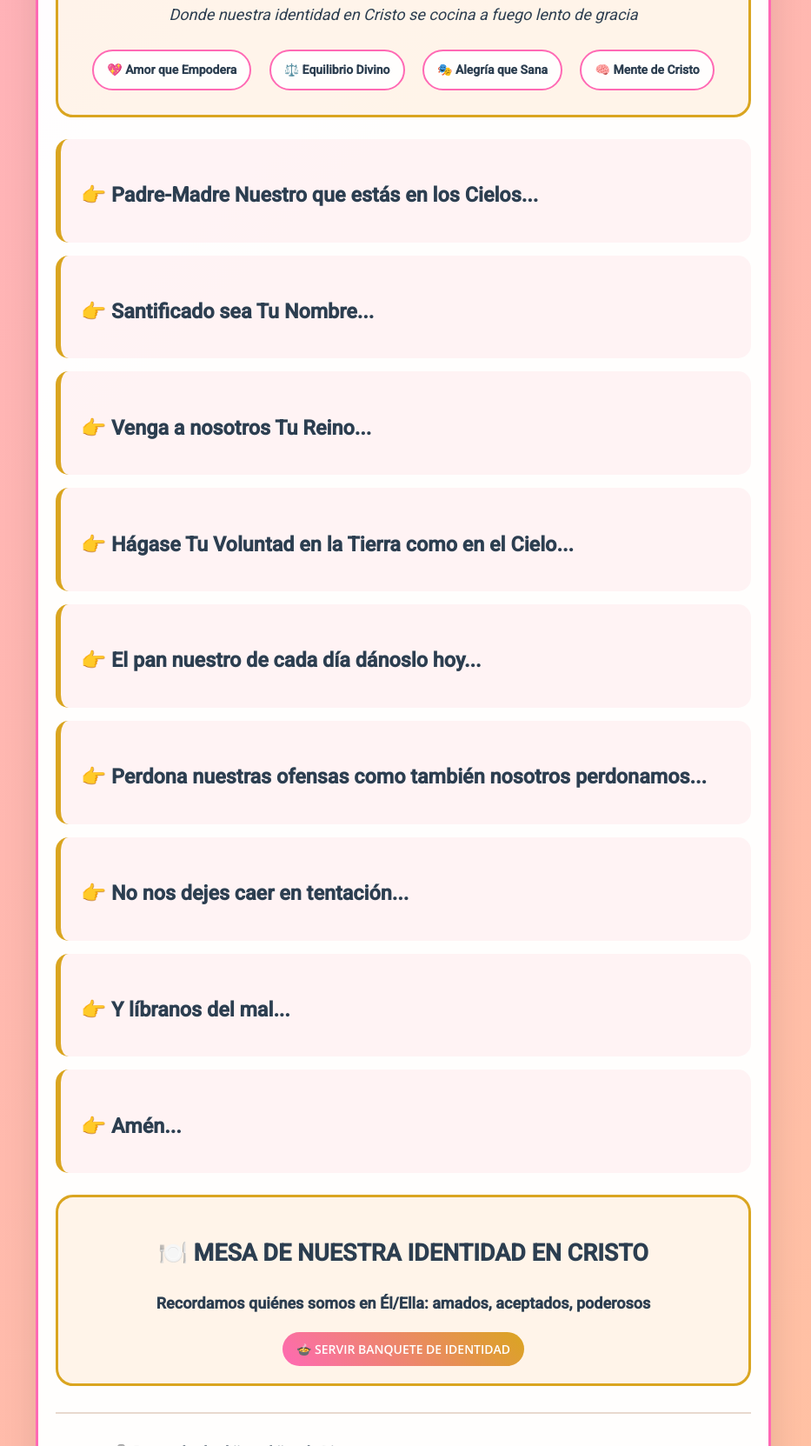
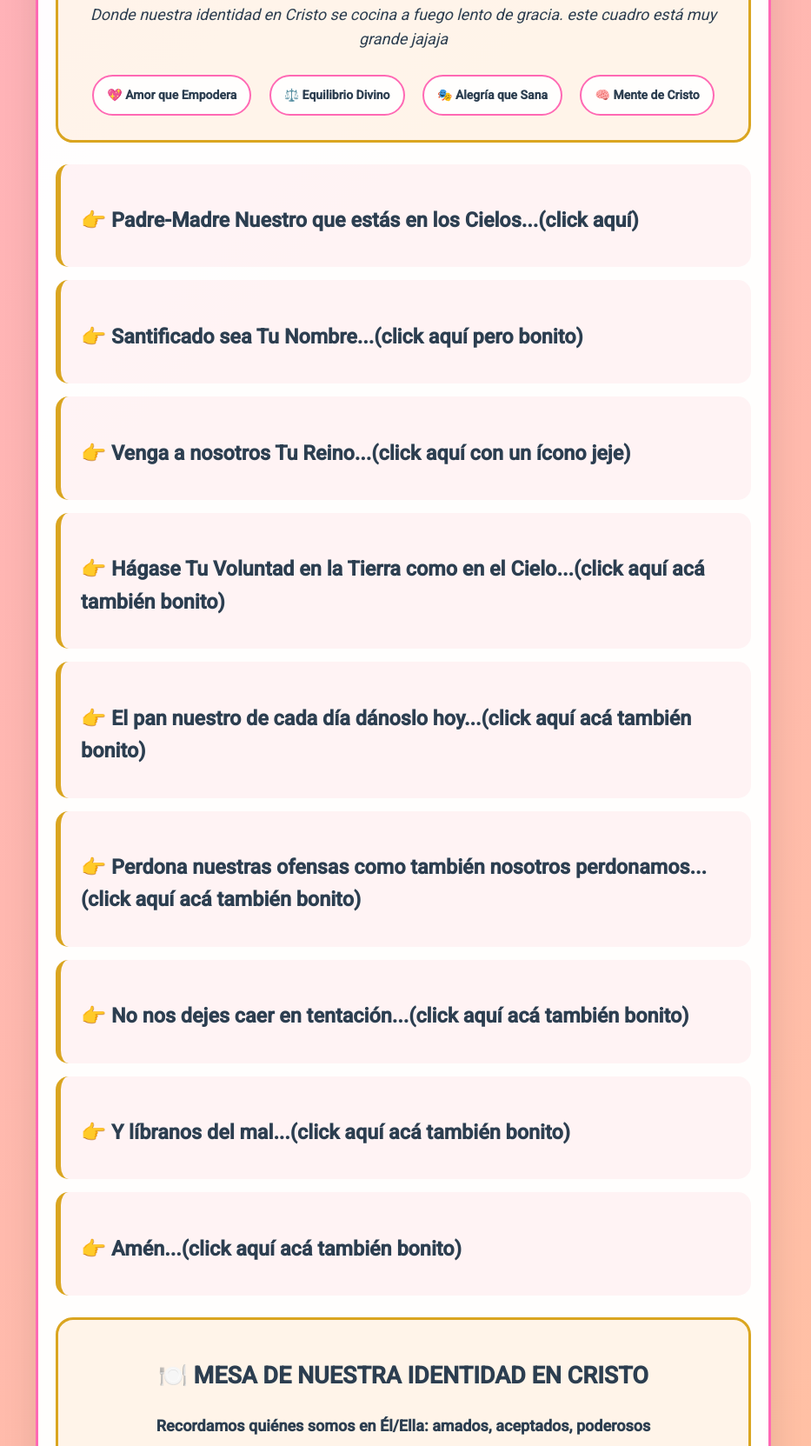
Before and after one commit to astivenr/PadreNuestro, a plain HTML site: page index.html in a window 1280 px wide. Shown: the part 472-2135 px from the top of the page at 87% size, without its empty margins (176-1109 px from the left). Drawn offline with nearby package versions, Linux system fonts and the light colour scheme.

Commit message:
Update index.html

```diff
--- a/index.html
+++ b/index.html
@@ -269,7 +269,7 @@
     <div class="cocina-celestial">
         <div class="horno-divino">🍞✨</div>
         <h2>HORNO DEL AMOR DIVINO PRENDIDO</h2>
-        <p><em>Donde nuestra identidad en Cristo se cocina a fuego lento de gracia</em></p>
+        <p><em>Donde nuestra identidad en Cristo se cocina a fuego lento de gracia. este cuadro está muy grande jajaja</em></p>
         <div>
             <span class="virtud">💖 Amor que Empodera</span>
             <span class="virtud">⚖️ Equilibrio Divino</span>
@@ -382,15 +382,15 @@ function obtenerVersiculoAleatorio(linea) {
 
 function generarPadreNuestroInteractivo() {
     const lineas = [
-        { titulo: "Padre-Madre Nuestro que estás en los Cielos...", linea: 1 },
-        { titulo: "Santificado sea Tu Nombre...", linea: 2 },
-        { titulo: "Venga a nosotros Tu Reino...", linea: 3 },
-        { titulo: "Hágase Tu Voluntad en la Tierra como en el Cielo...", linea: 4 },
-        { titulo: "El pan nuestro de cada día dánoslo hoy...", linea: 5 },
-        { titulo: "Perdona nuestras ofensas como también nosotros perdonamos...", linea: 6 },
-        { titulo: "No nos dejes caer en tentación...", linea: 7 },
-        { titulo: "Y líbranos del mal...", linea: 8 },
-        { titulo: "Amén...", linea: 9 }
+        { titulo: "Padre-Madre Nuestro que estás en los Cielos...(click aquí)", linea: 1 },
+        { titulo: "Santificado sea Tu Nombre...(click aquí pero bonito)", linea: 2 },
+        { titulo: "Venga a nosotros Tu Reino...(click aquí con un ícono jeje)", linea: 3 },
+        { titulo: "Hágase Tu Voluntad en la Tierra como en el Cielo...(click aquí acá también bonito)", linea: 4 },
+        { titulo: "El pan nuestro de cada día dánoslo hoy...(click aquí acá también bonito)", linea: 5 },
+        { titulo: "Perdona nuestras ofensas como también nosotros perdonamos...(click aquí acá también bonito)", linea: 6 },
+        { titulo: "No nos dejes caer en tentación...(click aquí acá también bonito)", linea: 7 },
+        { titulo: "Y líbranos del mal...(click aquí acá también bonito)", linea: 8 },
+        { titulo: "Amén...(click aquí acá también bonito)", linea: 9 }
     ];
     const contenedor = document.getElementById('padre-nuestro-abuelita');
     lineas.forEach((item, index) => {
```
